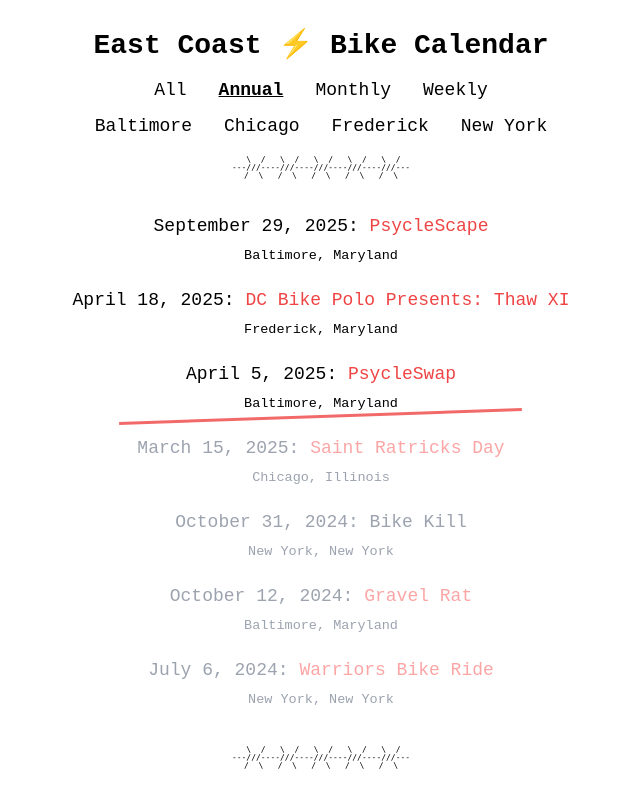
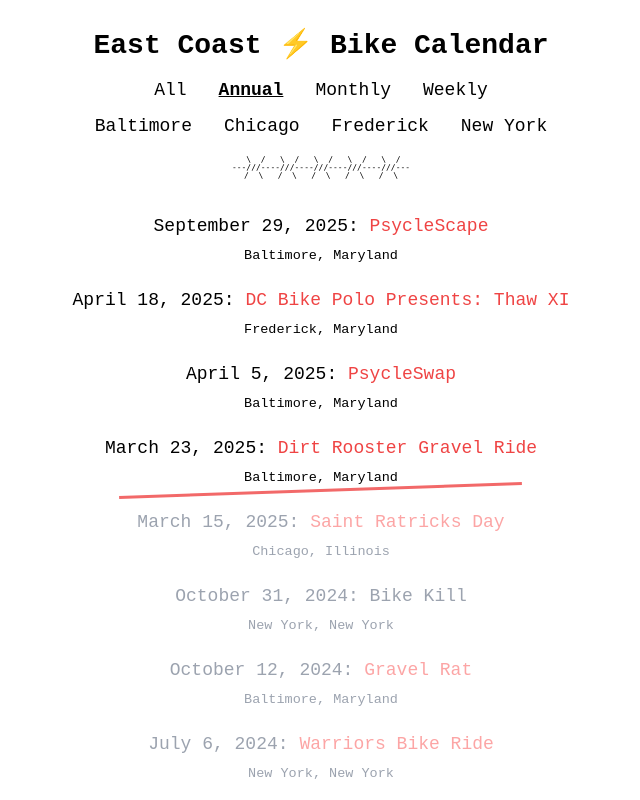
Before and after one commit to Notoncebut2x/ecbc, a Next.js app: page /annual in a window 1280 px wide. Shown: the top 800 px of the page, without its empty margins (319-959 px from the left). Built offline with nearby package versions, Linux system fonts and the light colour scheme.

Commit message:
Add new event

```diff
--- a/src/data/events.ts
+++ b/src/data/events.ts
@@ -113,6 +113,15 @@ export const events: CalendarEvents = [
     recurringPattern: {
       dayOfWeek: 4  // Thursday
     }
+  },
+  ,
+  {
+    id: '12',
+    title: 'Dirt Rooster Gravel Ride',
+    date: '2025-03-23',
+    location: 'Baltimore, Maryland',
+    link: 'https://www.instagram.com/p/DHMGShDsr80/',
+    frequency: 'annual'
   }
 
   // Add new events here following this format:
```
